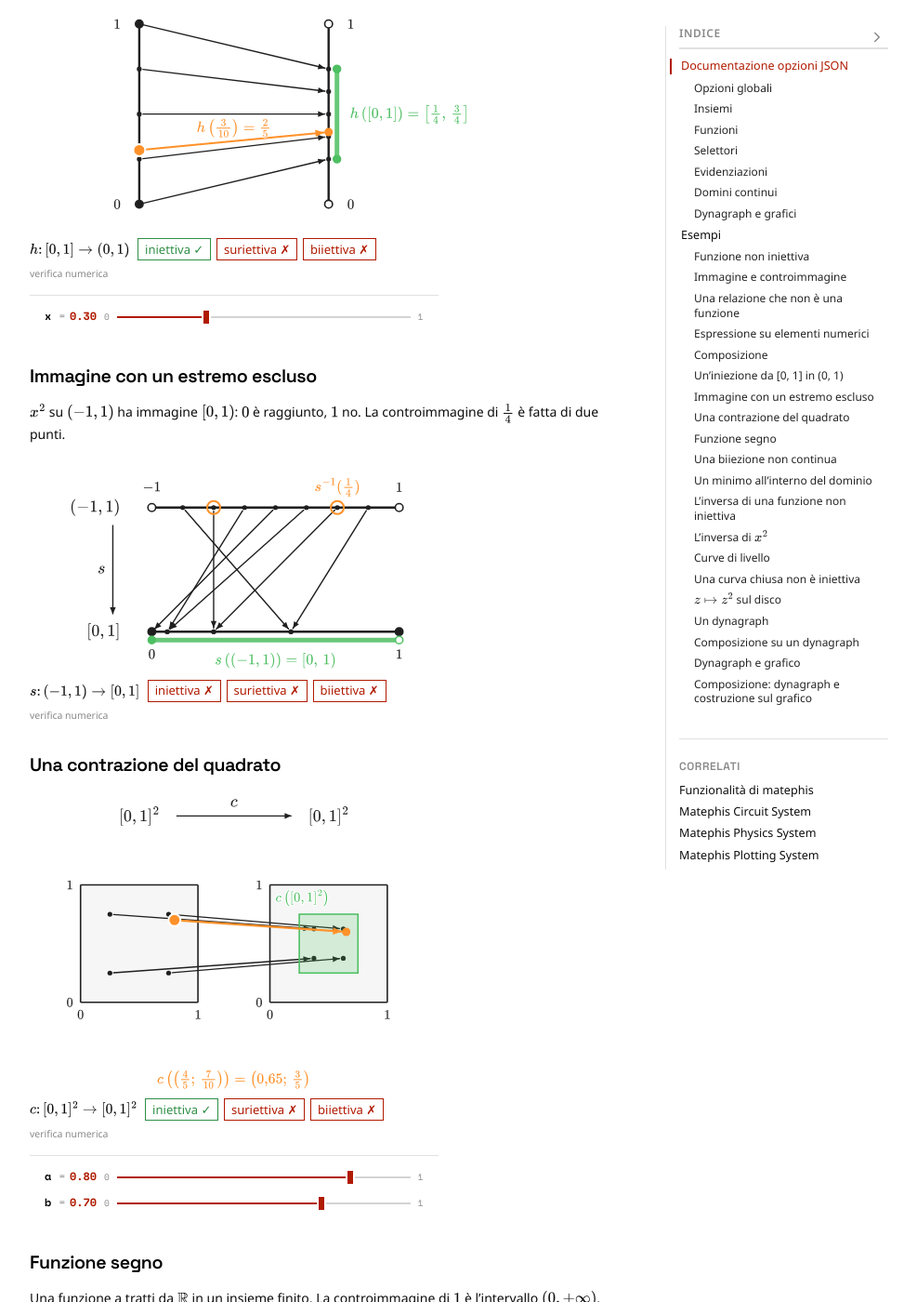
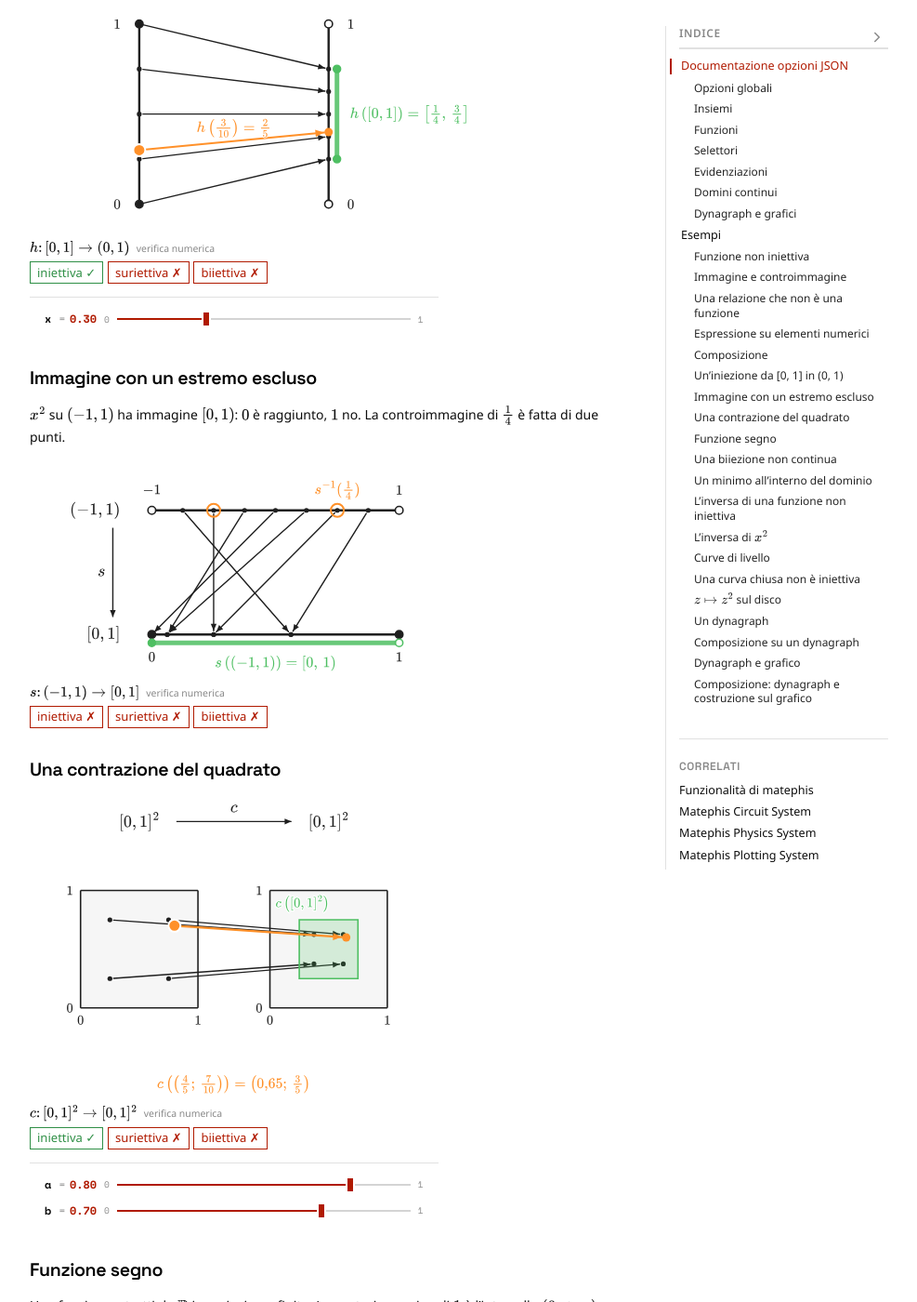
Before and after one commit to Bradwave/matephis, a Jekyll site: the page built from _notes/Public/test-sets.md, in a window 1280 px wide and 1400 px high, scrolled down 9968 px. Shown: the whole window at 93% size, without its empty margins (146-1133 px from the left). Built offline with Jekyll 4.4.1, drawn with Linux system fonts in a browser that asks for light colours; some of the changed text lies outside the part shown.

Commit message:
Sets: properties chips wrap together under the name
The name (with 'verifica numerica') and the chips are two blocks: on a
narrow row the chips move under the name as a group instead of leaving
one chip or the note alone on a new line.

Co-Authored-By: Claude Opus 5.5 <noreply@anthropic.com>

```diff
--- a/_layouts/Post.html
+++ b/_layouts/Post.html
@@ -39,7 +39,7 @@
     <link href="{{ site.baseurl }}/assets/css/matephis-physics.css?v=0.9" rel="stylesheet" />
     {%- endif -%}
     {%- if page.sets -%}
-    <link href="{{ site.baseurl }}/assets/css/matephis-sets.css?v=0.4" rel="stylesheet" />
+    <link href="{{ site.baseurl }}/assets/css/matephis-sets.css?v=0.5" rel="stylesheet" />
     {%- endif -%}
     {%- if page.circuit -%}
     <link href="{{ site.baseurl }}/assets/css/matephis-circuit.css?v=1.1" rel="stylesheet" />
@@ -292,7 +292,7 @@
     <script src="{{ site.baseurl }}/assets/js/matephis-physics.js?v=1.3"></script>
     {%- endif -%}
     {%- if page.sets -%}
-    <script src="{{ site.baseurl }}/assets/js/matephis-sets.js?v=0.6"></script>
+    <script src="{{ site.baseurl }}/assets/js/matephis-sets.js?v=0.7"></script>
     {%- endif -%}
     {%- if page.circuit -%}
     <script src="{{ site.baseurl }}/assets/js/matephis-circuit.js?v=1.1"></script>
--- a/assets/css/matephis-sets.css
+++ b/assets/css/matephis-sets.css
@@ -238,16 +238,29 @@
   display: none;
 }
 
+/* The name and the chips wrap as two blocks: when the row is too narrow
+   the chips go under the name together, never one by one */
 .matephis-sets-props-row {
   display: flex;
   flex-wrap: wrap;
   align-items: center;
-  gap: 0.4rem;
+  gap: 0.3rem 0.6rem;
+}
+
+.matephis-sets-props-head {
+  display: inline-flex;
+  align-items: baseline;
+  gap: 0.5rem;
+}
+
+.matephis-sets-props-chips {
+  display: inline-flex;
+  flex-wrap: wrap;
+  gap: 0.35rem;
 }
 
 .matephis-sets-props-name {
   font-style: italic;
-  margin-right: 0.2rem;
 }
 
 .matephis-sets-chip {
```
Also changed, not shown: assets/js/matephis-sets-src/render/highlights.js (+10 -3 lines), assets/js/matephis-sets.js, 1 other file.
